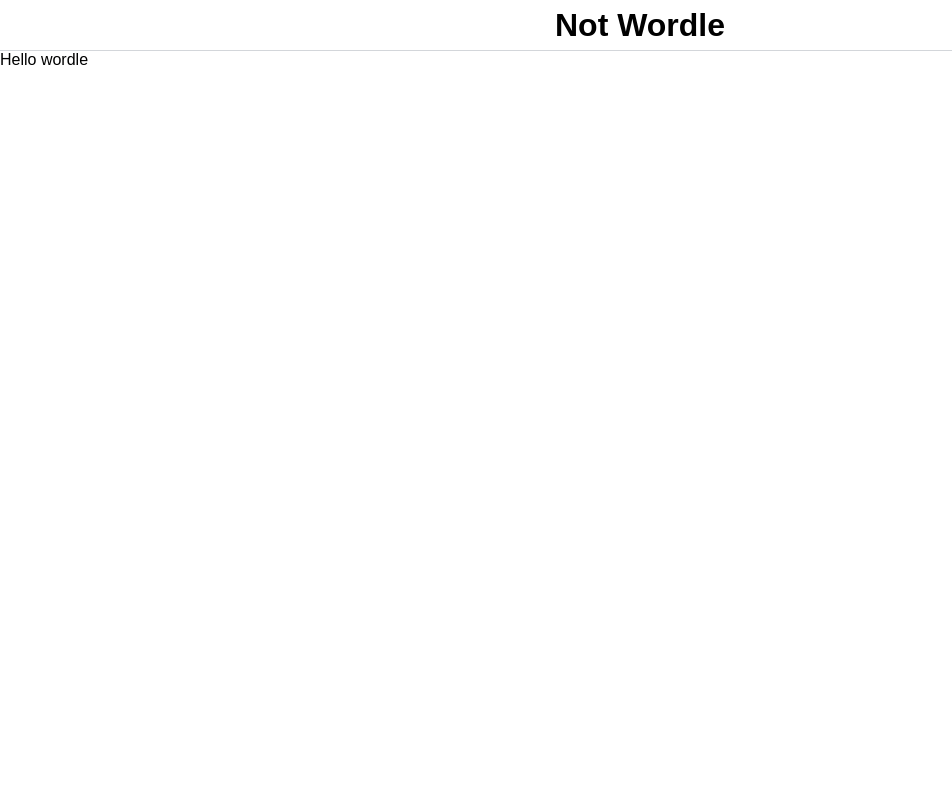
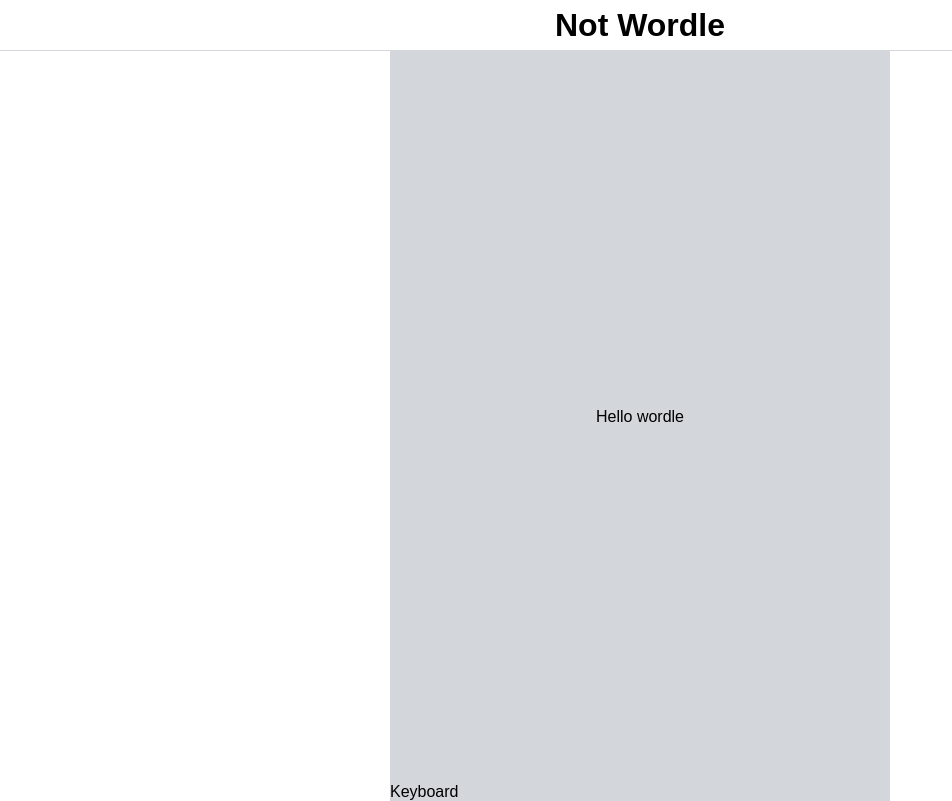
Before and after one commit to ohseungo/react-clone, a React (Create React App) app: page / in a window 1280 px wide. Shown: the whole page, without its empty margins (0-952 px from the left). Built offline with nearby package versions, Linux system fonts and the light colour scheme.

Commit message:
Container 및 기본 css

```diff
--- a/src/App.css
+++ b/src/App.css
@@ -1,3 +1,9 @@
+#root {
+  height: 100%;
+}
+.game_app {
+  height: 100%;
+}
 :root {
   --green: #6aaa64;
   --darkendGreen: #538d4e;
--- a/src/App.tsx
+++ b/src/App.tsx
@@ -1,11 +1,17 @@
 import React from "react";
 import "./App.css";
 import Header from "components/Header";
+import Container from "components/Container";
+import Board from "components/board/Board";
 
 function App() {
   return (
     <div className="game_app">
-      <Header /> Hello wordle
+      <Header />
+      <Container>
+        <Board />
+        <div>Keyboard</div>
+      </Container>
     </div>
   );
 }
--- /dev/null
+++ b/src/components/Container.css
@@ -0,0 +1,10 @@
+#main {
+  height: calc(100% - var(--header-height));
+  max-width: var(--game-max-width);
+  background-color: var(--color-tone-4);
+
+  margin: 0 auto;
+
+  display: flex;
+  flex-direction: column;
+}
--- /dev/null
+++ b/src/components/Container.tsx
@@ -0,0 +1,12 @@
+import React from "react";
+import "./Container.css";
+
+interface ContainerProps {
+  children: React.ReactNode;
+}
+
+const Container = ({ children }: ContainerProps) => {
+  return <div id="main">{children}</div>;
+};
+
+export default Container;
--- /dev/null
+++ b/src/components/board/Board.css
@@ -0,0 +1,7 @@
+#board {
+  display: flex;
+  justify-content: center;
+  align-items: center;
+
+  flex-grow: 1;
+}
--- /dev/null
+++ b/src/components/board/Board.tsx
@@ -0,0 +1,6 @@
+import "./Board.css";
+const Board = () => {
+  return <div id="board">Hello wordle</div>;
+};
+
+export default Board;
--- a/src/index.css
+++ b/src/index.css
@@ -1,4 +1,8 @@
+html {
+  height: 100%;
+}
 body {
+  height: 100%;
   margin: 0;
   font-family: sans-serif, Roboto, -apple-system, BlinkMacSystemFont, "Segoe UI",
     "Oxygen", "Ubuntu", "Cantarell", "Fira Sans", "Droid Sans", "Helvetica Neue",
```
